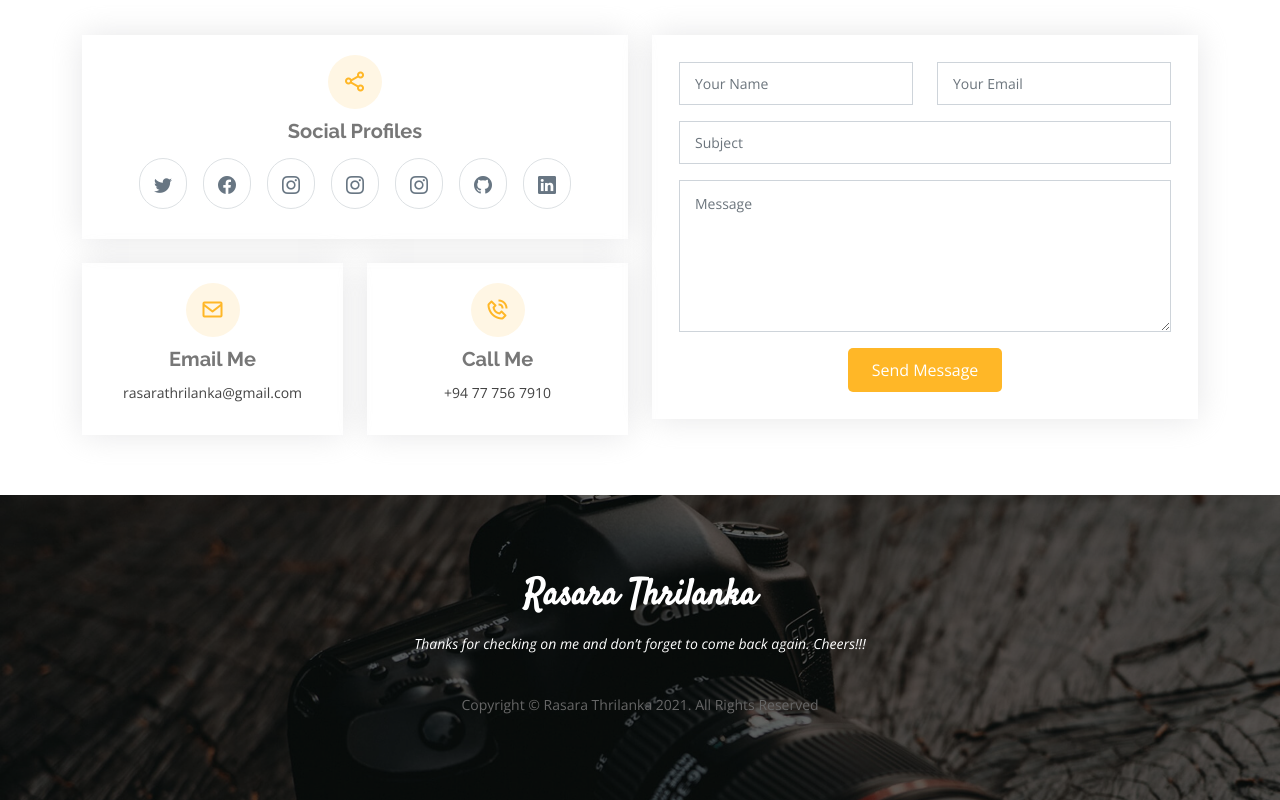
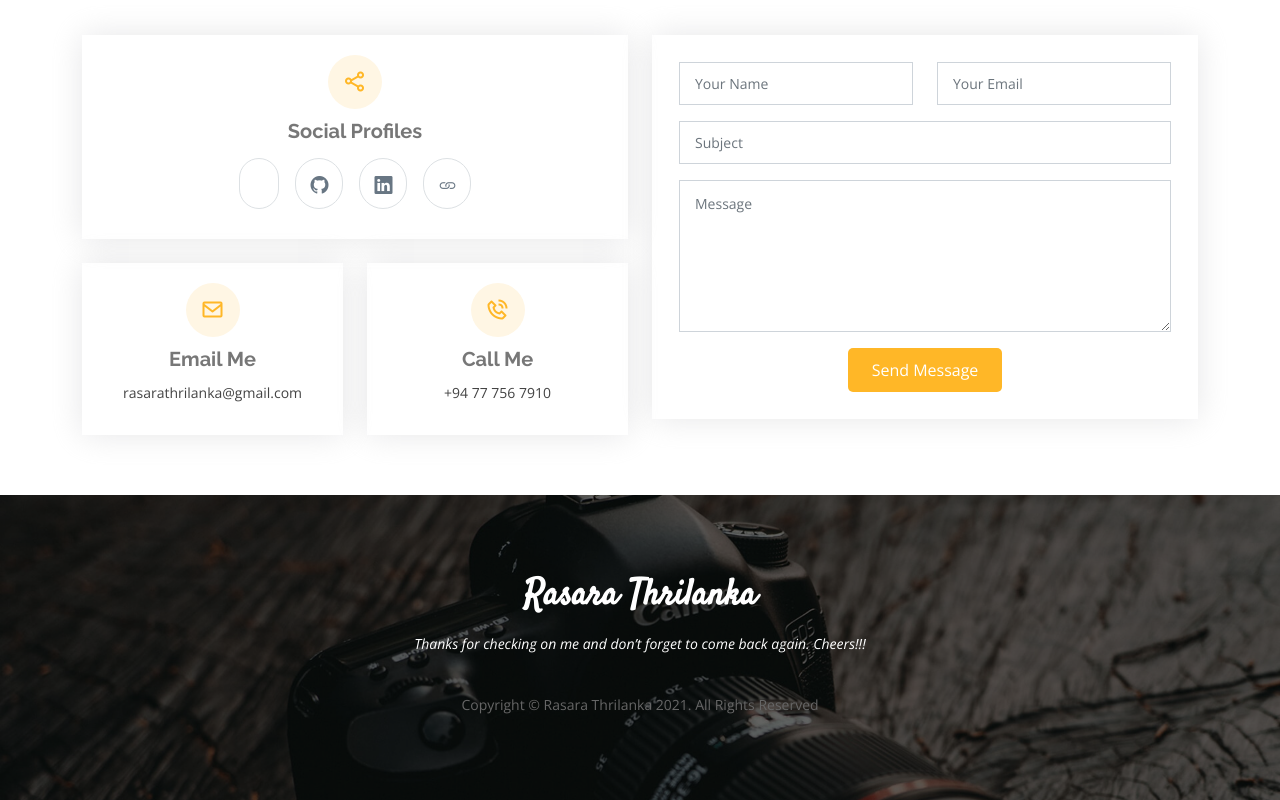
Before and after one commit to rasarathrilanka/rasarathrilanka.github.io, a plain HTML site: page index.html in a window 1280 px wide. Shown: the part 5606-6406 px from the top of the page. Drawn offline with nearby package versions, Linux system fonts and the light colour scheme; files whose address does not match are found by name.

Commit message:
few changes

```diff
--- a/index.html
+++ b/index.html
@@ -640,13 +640,14 @@
                   <i class="bx bx-share-alt"></i>
                   <h3>Social Profiles</h3>
                   <div class="social-links">
-                    <a href="#" class="twitter"><i class="bi bi-twitter"></i></a>
-                    <a href="#" class="facebook"><i class="bi bi-facebook"></i></a>
-                    <a href="#" class="instagram"><i class="bi bi-instagram"></i></a>
-                    <a href="#" class="hackerrank"><i class="bi bi-instagram"></i></a>
-                    <a href="#" class="instagram"><i class="bi bi-instagram"></i></a>
-                    <a href="#" class="github"><i class="bi bi-github"></i></a>
+<!--                    <a href="#" class="twitter"><i class="bi bi-twitter"></i></a>-->
+                    <!--<a href="#" class="facebook"><i class="bi bi-facebook"></i></a>
+                    <a href="#" class="instagram"><i class="bi bi-instagram"></i></a>-->
+                    <a href="https://rasarathrilanka.medium.com/" class="medium"><i class="bxl-medium-old"></i></a>
+                    <a href="https://github.com/rasarathrilanka" class="github"><i class="bi bi-github"></i></a>
                     <a href="https://www.linkedin.com/in/rasara-thrilanka-8abba115b/" class="linkedin"><i class="bi bi-linkedin"></i></a>
+                      <a href="https://www.hackerrank.com/rasarathrilanka?hr_r=1" class="hackerrank"><i class="bi bi-link"></i></a>
+
                   </div>
                 </div>
               </div>
```
